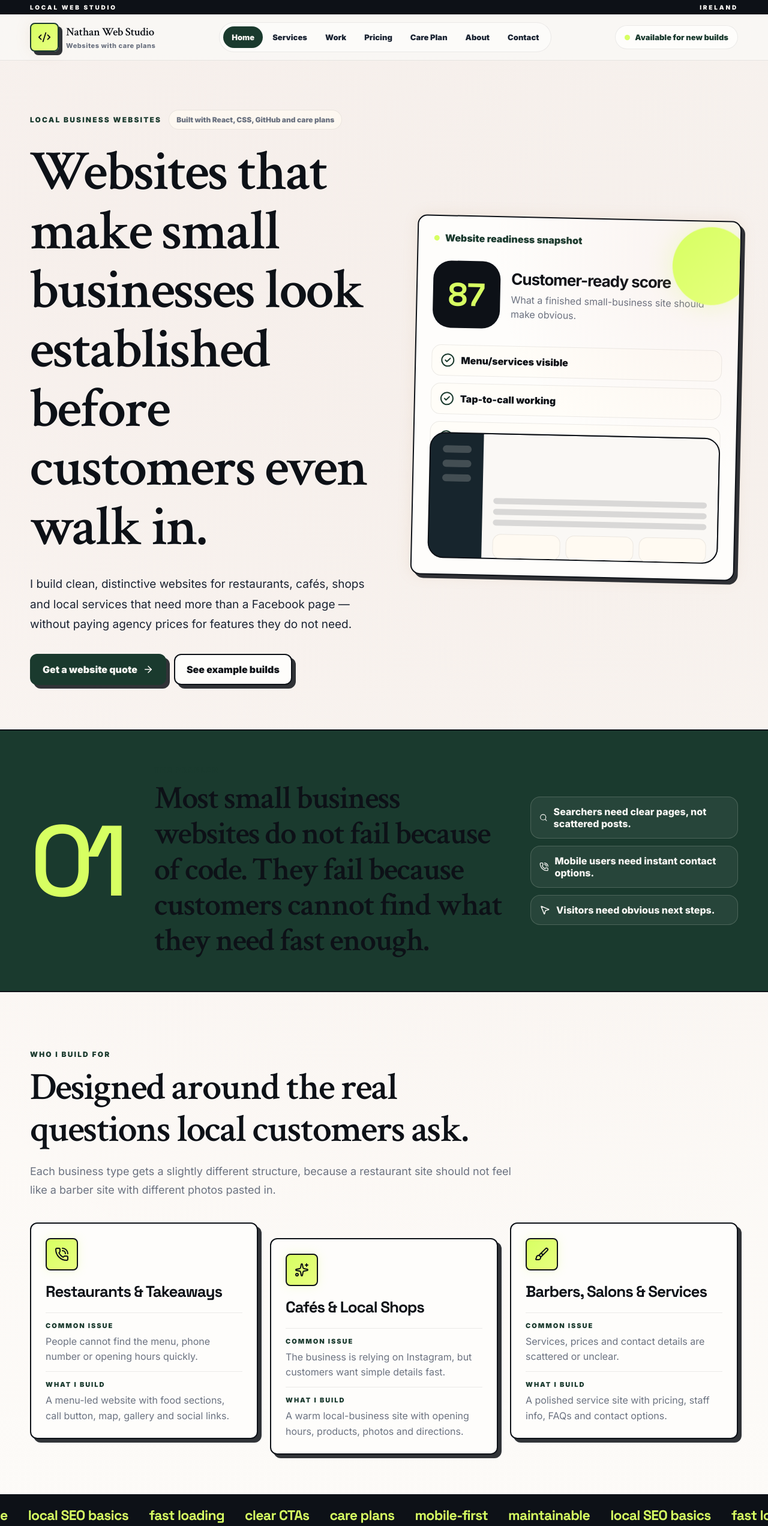
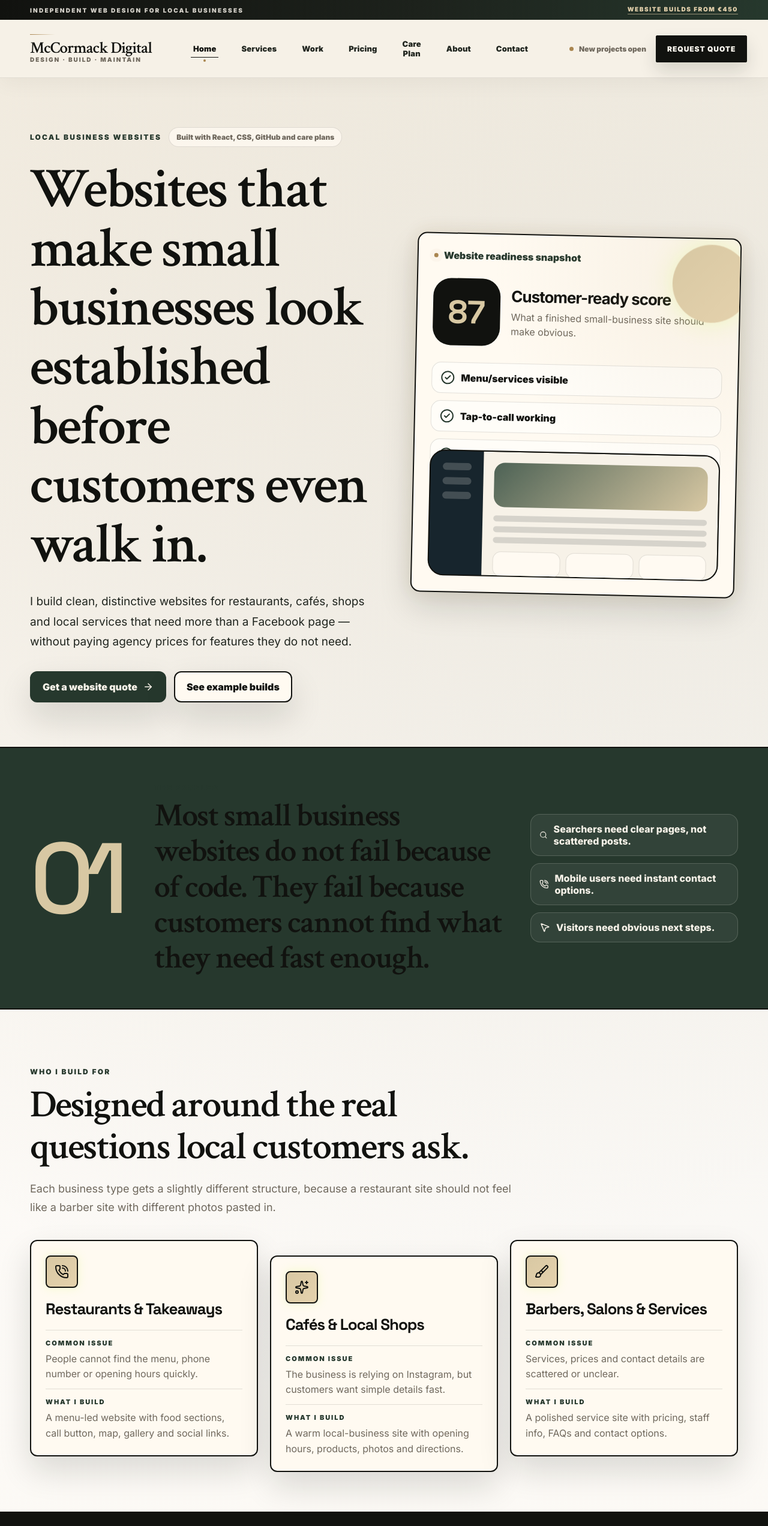
Before and after one commit to NathanMcCormack2/Nathan_Web, a React (Vite) app: page / in a window 1280 px wide. Shown: the top 2544 px of the page at 60% size. Built offline with nearby package versions, Linux system fonts and the light colour scheme.

Commit message:
imporvemnts

```diff
--- a/src/components/layout/Header.jsx
+++ b/src/components/layout/Header.jsx
@@ -1,20 +1,21 @@
-import { Code2, Menu, X } from 'lucide-react';
+import { Menu, X } from 'lucide-react';
 import { navLinks } from '../../data/siteData.js';
 
 export default function Header({ activePage, goToPage, mobileOpen, setMobileOpen }) {
   return (
     <header className="site-header">
-      <div className="header-rail" aria-hidden="true">
-        <span>LOCAL WEB STUDIO</span>
-        <span>IRELAND</span>
+      <div className="header-rail" aria-label="Studio notice">
+        <span>Independent web design for local businesses</span>
+        <button type="button" onClick={() => goToPage('pricing')}>
+          Website builds from €450
+        </button>
       </div>
 
       <div className="container header-inner">
         <button className="brand" onClick={() => goToPage('home')} aria-label="Go to homepage">
-          <span className="brand-mark"><Code2 size={22} /></span>
           <span className="brand-text">
-            <strong>Nathan Web Studio</strong>
-            <small>Websites with care plans</small>
+            <strong>McCormack Digital</strong>
+            <small>Design · Build · Maintain</small>
           </span>
         </button>
 
@@ -30,14 +31,21 @@ export default function Header({ activePage, goToPage, mobileOpen, setMobileOpen
           ))}
         </nav>
 
-        <button className="availability-pill" onClick={() => goToPage('contact')}>
-          <span className="pulse-dot" /> Available for new builds
-        </button>
+        <div className="header-actions">
+          <button className="availability-pill" onClick={() => goToPage('contact')}>
+            <span className="pulse-dot" /> New projects open
+          </button>
+
+          <button className="header-cta" onClick={() => goToPage('contact')}>
+            Request quote
+          </button>
+        </div>
 
         <button
           className="mobile-toggle"
           onClick={() => setMobileOpen(!mobileOpen)}
           aria-label="Toggle navigation"
+          aria-expanded={mobileOpen}
         >
           {mobileOpen ? <X size={22} /> : <Menu size={22} />}
         </button>
@@ -55,6 +63,10 @@ export default function Header({ activePage, goToPage, mobileOpen, setMobileOpen
                 {link.label}
               </button>
             ))}
+
+            <button className="mobile-quote-link" onClick={() => goToPage('contact')}>
+              Request a website quote
+            </button>
           </div>
         </div>
       )}
--- a/src/styles/global.css
+++ b/src/styles/global.css
@@ -1,29 +1,40 @@
 @import url('https://fonts.googleapis.com/css2?family=Inter:wght@400;500;600;700;800;900&family=Space+Grotesk:wght@500;600;700&family=Crimson+Text:wght@400;600&display=swap');
 
 :root {
-  --paper: #faf8f5;
-  --paper-2: #f0ebe3;
-  --ink: #0d1117;
-  --ink-2: #1a2332;
-  --muted: #6b7280;
-  --line: rgba(13, 17, 23, 0.08);
-  --panel: #fefdfb;
-  --forest: #1a3a2e;
-  --forest-dark: #0f2620;
-  --accent: #d4a574;
-  --accent-dark: #b8926a;
-  --accent-light: #e8c8a0;
-  --rose-gold: #c97a6f;
-  --copper: #c9825a;
-  --lime: #d7ff62;
-  --shadow: 0 20px 60px rgba(13, 17, 23, 0.08);
-  --subtle-shadow: 0 4px 12px rgba(13, 17, 23, 0.05);
-  --char-shadow: 6px 6px 0 rgba(13, 17, 23, 0.85);
-  --glow-soft: 0 0 24px rgba(196, 154, 108, 0.15);
-  --glow-accent: 0 0 32px rgba(201, 122, 111, 0.2);
+  --paper: #f7f2e8;
+  --paper-2: #ebe1d1;
+  --ink: #11120f;
+  --ink-2: #20251f;
+  --muted: #6f685d;
+  --line: rgba(17, 18, 15, 0.12);
+
+  --panel: #fffaf1;
+
+  --forest: #26382d;
+  --forest-dark: #15251d;
+
+  --accent: #a9854f;
+  --accent-dark: #7f6237;
+  --accent-light: #e5d2ad;
+
+  --rose-gold: #8f815f;
+  --copper: #947142;
+  --clay: #4d6255;
+
+  --lime: #d8c8a3;
+  --warm-accent: #a9854f;
+
+  --shadow: 0 28px 70px rgba(17, 18, 15, 0.11);
+  --subtle-shadow: 0 10px 28px rgba(17, 18, 15, 0.075);
+  --char-shadow: 0 24px 54px rgba(17, 18, 15, 0.14);
+
+  --glow-soft: 0 0 30px rgba(169, 133, 79, 0.14);
+  --glow-accent: 0 0 36px rgba(77, 98, 85, 0.14);
+
   --radius-xl: 24px;
   --radius-lg: 16px;
   --radius-md: 12px;
+
   font-family: Inter, ui-sans-serif, system-ui, -apple-system, BlinkMacSystemFont, "Segoe UI", sans-serif;
 }
 
@@ -33,9 +44,9 @@ body {
   margin: 0;
   color: var(--ink);
   background:
-    radial-gradient(circle at 8% 8%, rgba(201, 122, 111, 0.06), transparent 45%),
-    radial-gradient(circle at 92% 16%, rgba(168, 119, 93, 0.05), transparent 40%),
-    linear-gradient(180deg, var(--paper), #fdfbf8 40%, var(--paper));
+    radial-gradient(circle at 8% 8%, rgba(169, 133, 79, 0.055), transparent 44%),
+    radial-gradient(circle at 92% 16%, rgba(38, 56, 45, 0.05), transparent 42%),
+    linear-gradient(180deg, var(--paper), #fdfbf8 42%, var(--paper));
   position: relative;
 }
 body::before {
@@ -66,133 +77,246 @@ main { flex: 1; }
   position: sticky;
   top: 0;
   z-index: 100;
-  background: rgba(250, 248, 245, 0.88);
-  border-bottom: 1px solid var(--line);
-  backdrop-filter: blur(20px);
+  background: rgba(247, 242, 232, 0.9);
+  border-bottom: 1px solid rgba(17, 18, 15, 0.09);
+  backdrop-filter: blur(20px) saturate(1.08);
+  box-shadow: 0 10px 32px rgba(17, 18, 15, 0.045);
 }
+
 .header-rail {
   display: flex;
   justify-content: space-between;
-  padding: 6px max(18px, calc((100vw - 1180px) / 2));
-  background: var(--ink);
-  color: var(--paper);
+  align-items: center;
+  gap: 20px;
+  padding: 9px max(18px, calc((100vw - 1180px) / 2));
+  background: linear-gradient(90deg, var(--ink), #1d221c 55%, var(--forest));
+  color: rgba(255, 250, 241, 0.82);
   font-size: 10px;
-  font-weight: 900;
-  letter-spacing: 0.28em;
+  font-weight: 850;
+  letter-spacing: 0.22em;
   text-transform: uppercase;
 }
+
+.header-rail button {
+  border: 0;
+  border-bottom: 1px solid rgba(229, 210, 173, 0.58);
+  background: transparent;
+  color: var(--accent-light);
+  font-size: inherit;
+  font-weight: 900;
+  letter-spacing: 0.16em;
+  text-transform: uppercase;
+  padding: 0 0 2px;
+}
+
+.header-rail button:hover {
+  color: var(--panel);
+  border-bottom-color: var(--panel);
+}
+
 .header-inner {
-  min-height: 76px;
+  min-height: 96px;
   display: grid;
-  grid-template-columns: auto 1fr auto;
+  grid-template-columns: auto minmax(620px, 1fr) auto;
   align-items: center;
-  gap: 22px;
+  gap: 38px;
 }
+
 .brand {
   border: 0;
   background: transparent;
   color: var(--ink);
   display: inline-flex;
-  align-items: center;
-  gap: 12px;
+  flex-direction: column;
+  align-items: flex-start;
+  justify-content: center;
+  gap: 4px;
   padding: 0;
   text-align: left;
+  min-width: max-content;
 }
-.brand-mark {
-  width: 48px;
-  height: 48px;
-  display: grid;
-  place-items: center;
-  border: 2px solid var(--forest);
-  border-radius: 8px;
-  background: linear-gradient(135deg, var(--lime), #e8ff80);
-  box-shadow: var(--char-shadow), var(--glow-soft);
-  position: relative;
-  overflow: hidden;
+
+.brand::before {
+  content: "";
+  width: 42px;
+  height: 1px;
+  margin-bottom: 5px;
+  background: linear-gradient(90deg, var(--accent), transparent);
 }
-.brand-mark::after {
-  content: "";
-  position: absolute;
-  inset: -50%;
-  background: linear-gradient(45deg, transparent 30%, rgba(255,255,255,0.2) 50%, transparent 70%);
-  opacity: 0;
-  transition: opacity 0.4s;
-}
-.brand-mark:hover::after {
-  opacity: 1;
-  animation: shimmer 0.6s;
-}
-.brand-text strong {
+
+.brand-text strong,
+.brand-main {
   display: block;
   font-family: "Crimson Text", Georgia, serif;
-  font-size: 19px;
+  font-size: 27px;
   font-weight: 600;
-  letter-spacing: -0.02em;
+  line-height: 0.95;
+  letter-spacing: -0.035em;
 }
-.brand-text small {
+
+.brand-text small,
+.brand-kicker {
   display: block;
-  margin-top: 3px;
   color: var(--muted);
-  font-weight: 800;
-  font-size: 11px;
-  letter-spacing: 0.05em;
+  font-size: 10px;
+  font-weight: 900;
+  letter-spacing: 0.2em;
+  text-transform: uppercase;
 }
+
+.brand-mark,
+.brand-monogram,
+.brand-mark::before,
+.brand-mark::after,
+.brand-mark svg {
+  display: none;
+}
+
 .desktop-nav {
   justify-self: center;
   display: flex;
   align-items: center;
-  gap: 2px;
-  padding: 6px;
-  border: 1px solid var(--line);
-  border-radius: 999px;
-  background: rgba(254, 253, 251, 0.72);
+  gap: 34px;
+  padding: 0 28px;
+  min-width: 560px;
+  justify-content: center;
 }
+
 .nav-link {
   position: relative;
   border: 0;
   background: transparent;
   color: var(--ink-2);
-  padding: 10px 14px;
+  padding: 12px 4px;
+  font-size: 13px;
+  font-weight: 850;
+  letter-spacing: 0.01em;
+  transition:
+    color 0.22s ease,
+    transform 0.22s ease;
+}
+
+.nav-index {
+  display: none;
+}
+
+.nav-link::before {
+  content: "";
+  position: absolute;
+  left: 0;
+  right: 0;
+  bottom: 5px;
+  height: 1px;
+  background: rgba(169, 133, 79, 0.5);
+  transform: scaleX(0);
+  transform-origin: left;
+  transition: transform 0.24s ease;
+}
+
+.nav-link::after {
+  content: "";
+  position: absolute;
+  left: 50%;
+  bottom: -2px;
+  width: 4px;
+  height: 4px;
   border-radius: 999px;
-  font-size: 13px;
-  font-weight: 900;
-  transition: all 0.25s ease;
+  background: var(--accent);
+  opacity: 0;
+  transform: translateX(-50%) scale(0.5);
+  transition: opacity 0.22s ease, transform 0.22s ease;
 }
+
+.nav-link:hover:not(.is-active) {
+  color: var(--ink);
+  background: transparent;
+  transform: translateY(-1px);
+}
+
+.nav-link:hover::before {
+  transform: scaleX(1);
+}
+
 .nav-link.is-active {
-  background: var(--forest);
-  color: var(--paper);
+  background: transparent;
+  color: var(--ink);
+  box-shadow: none;
 }
-.nav-link:hover:not(.is-active) {
-  color: var(--forest);
+
+.nav-link.is-active::before {
+  transform: scaleX(1);
+  background: var(--ink);
 }
+
+.nav-link.is-active::after {
+  opacity: 1;
+  transform: translateX(-50%) scale(1);
+}
+
+.header-actions {
+  justify-self: end;
+  display: flex;
+  align-items: center;
+  gap: 16px;
+}
+
 .availability-pill {
   display: inline-flex;
   align-items: center;
-  gap: 8px;
-  border: 1px solid var(--line);
-  background: var(--panel);
-  color: var(--forest);
+  gap: 9px;
+  border: 0;
+  background: transparent;
+  color: var(--muted);
+  border-radius: 0;
+  padding: 0;
+  font-size: 12px;
+  font-weight: 850;
+  white-space: nowrap;
+  box-shadow: none;
+  transition: color 0.22s ease;
+}
+
+.availability-pill:hover {
+  border-color: transparent;
+  background: transparent;
+  color: var(--ink);
+  transform: none;
+}
+
+.header-cta {
+  border: 1px solid var(--ink);
+  background: var(--ink);
+  color: var(--panel);
+  border-radius: 2px;
+  padding: 14px 18px;
+  font-size: 12px;
+  font-weight: 950;
+  letter-spacing: 0.08em;
+  text-transform: uppercase;
+  white-space: nowrap;
+  box-shadow: 0 14px 30px rgba(17, 18, 15, 0.14);
+  transition: transform 0.22s ease, box-shadow 0.22s ease, background 0.22s ease, border-color 0.22s ease;
+}
+
+.header-cta:hover {
+  background: var(--forest);
+  border-color: var(--forest);
+  box-shadow: 0 16px 34px rgba(38, 56, 45, 0.2);
+  transform: translateY(-2px);
+}
+
+.pulse-dot {
+  width: 7px;
+  height: 7px;
   border-radius: 999px;
-  padding: 11px 15px;
-  font-size: 13px;
-  font-weight: 900;
-  transition: all 0.3s ease;
+  background: var(--accent);
+  box-shadow: 0 0 0 0 rgba(169, 133, 79, 0.48);
+  animation: pulse 1.9s infinite;
 }
-.availability-pill:hover {
-  border-color: var(--forest);
-  background: var(--paper-2);
-}
-.pulse-dot {
-  width: 9px;
-  height: 9px;
-  border-radius: 999px;
-  background: var(--lime);
-  box-shadow: 0 0 0 0 rgba(215, 255, 98, 0.7);
-  animation: pulse 1.8s infinite;
-}
+
 @keyframes pulse {
-  70% { box-shadow: 0 0 0 8px rgba(215, 255, 98, 0); }
-  100% { box-shadow: 0 0 0 0 rgba(215, 255, 98, 0); }
+  70% { box-shadow: 0 0 0 8px rgba(169, 133, 79, 0); }
+  100% { box-shadow: 0 0 0 0 rgba(169, 133, 79, 0); }
 }
 
 @keyframes float {
@@ -206,14 +330,76 @@ main { flex: 1; }
 }
 
 @keyframes glow-pulse {
-  0%, 100% { box-shadow: 0 0 24px rgba(201, 122, 111, 0.15); }
-  50% { box-shadow: 0 0 40px rgba(201, 122, 111, 0.25); }
+  0%, 100% { box-shadow: 0 0 24px rgba(169, 133, 79, 0.12); }
+  50% { box-shadow: 0 0 40px rgba(169, 133, 79, 0.2); }
 }
-.mobile-toggle { display: none; border: 2px solid var(--ink); background: var(--panel); border-radius: 14px; padding: 10px; box-shadow: var(--char-shadow); }
-.mobile-nav-wrap { border-top: 1px solid var(--line); background: var(--paper); padding: 14px 0; }
-.mobile-nav { display: grid; gap: 8px; }
-.mobile-nav-link { border: 1px solid var(--line); background: var(--panel); color: var(--ink); border-radius: 16px; padding: 14px; text-align: left; font-weight: 900; transition: all 0.25s ease; }
-.mobile-nav-link.is-active { background: var(--forest); color: var(--paper); }
+
+.mobile-toggle {
+  display: none;
+  border: 1px solid rgba(17, 18, 15, 0.18);
+  background: rgba(255, 250, 241, 0.9);
+  color: var(--ink);
+  border-radius: 2px;
+  padding: 12px;
+  box-shadow: 0 12px 26px rgba(17, 18, 15, 0.08);
+}
+
+.mobile-nav-wrap {
+  border-top: 1px solid var(--line);
+  background: rgba(247, 242, 232, 0.98);
+  padding: 14px 0 18px;
+  box-shadow: 0 18px 40px rgba(17, 18, 15, 0.08);
+}
+
+.mobile-nav {
+  display: grid;
+  gap: 0;
+}
+
+.mobile-nav-link {
+  border: 0;
+  border-bottom: 1px solid var(--line);
+  background: transparent;
+  color: var(--ink);
+  border-radius: 0;
+  padding: 18px 0;
+  text-align: left;
+  font-weight: 950;
+  letter-spacing: 0.08em;
+  text-transform: uppercase;
+  display: flex;
+  align-items: center;
+  gap: 12px;
+  transition: color 0.22s ease;
+}
+
+.mobile-nav-link span {
+  display: none;
+}
+
+.mobile-nav-link.is-active {
+  background: transparent;
+  color: var(--accent-dark);
+  border-color: var(--line);
+}
+
+.mobile-nav-link.is-active span {
+  display: none;
+}
+
+.mobile-quote-link {
+  margin-top: 18px;
+  border: 1px solid var(--ink);
+  background: var(--ink);
+  color: var(--panel);
+  border-radius: 2px;
+  padding: 16px;
+  text-align: center;
+  font-weight: 950;
+  letter-spacing: 0.08em;
+  text-transform: uppercase;
+  box-shadow: 0 14px 30px rgba(17, 18, 15, 0.14);
+}
 
 /* Buttons and shared */
 .btn {
@@ -372,7 +558,7 @@ main { flex: 1; }
   content: "";
   position: absolute;
   inset: 0;
-  background: radial-gradient(circle at 90% 10%, rgba(201, 122, 111, 0.08) 0%, transparent 50%);
+  background: radial-gradient(circle at 90% 10%, rgba(169, 133, 79, 0.08) 0%, transparent 50%);
   pointer-events: none;
 }
 .audit-board::after {
@@ -382,7 +568,7 @@ main { flex: 1; }
   width: 130px;
   height: 130px;
   border-radius: 999px;
-  background: linear-gradient(135deg, var(--lime), #e8ff80);
+  background: linear-gradient(135deg, var(--lime), #e5d2ad);
   z-index: 0;
   box-shadow: 0 0 40px rgba(215, 255, 98, 0.3);
   animation: float 4s ease-in-out infinite;
@@ -443,7 +629,7 @@ main { flex: 1; }
 .mini-site-sidebar { background: #17252d; padding: 20px; display: grid; align-content: start; gap: 12px; }
 .mini-site-sidebar span { height: 12px; border-radius: 999px; background: rgba(245, 240, 232, 0.2); }
 .mini-site-main { background: var(--paper); padding: 18px; }
-.mini-site-hero { height: 74px; border-radius: 18px; background: linear-gradient(135deg, var(--clay), #f1b27e); }
+.mini-site-hero { height: 74px; border-radius: 18px; background: linear-gradient(135deg, var(--clay), #d8c8a3); }
 .mini-site-lines { display: grid; gap: 8px; margin-top: 14px; }
 .mini-site-lines span { height: 10px; border-radius: 999px; background: rgba(16, 24, 32, 0.14); }
 .mini-site-cards { display: grid; grid-template-columns: repeat(3, 1fr); gap: 9px; margin-top: 14px; }
@@ -492,7 +678,7 @@ main { flex: 1; }
   content: "";
   position: absolute;
   inset: 0;
-  background: linear-gradient(135deg, transparent 0%, rgba(201, 122, 111, 0.05) 100%);
+  background: linear-gradient(135deg, transparent 0%, rgba(169, 133, 79, 0.05) 100%);
   opacity: 0;
   transition: opacity 0.3s;
 }
@@ -511,7 +697,7 @@ main { flex: 1; }
   display: grid;
   place-items: center;
   border-radius: 8px;
-  background: linear-gradient(135deg, var(--lime), #e8ff80);
+  background: linear-gradient(135deg, var(--lime), #e5d2ad);
   border: 2px solid var(--ink);
   box-shadow: 0 0 16px rgba(215, 255, 98, 0.25);
   transition: all 0.3s ease;
@@ -630,7 +816,7 @@ main { flex: 1; }
   content: "";
   position: absolute;
   inset: 0;
-  background: linear-gradient(135deg, transparent 0%, rgba(201, 122, 111, 0.03) 100%);
+  background: linear-gradient(135deg, transparent 0%, rgba(169, 133, 79, 0.03) 100%);
   opacity: 0;
   transition: opacity 0.3s;
 }
@@ -744,7 +930,7 @@ main { flex: 1; }
   top: 132px;
   border: 2px solid var(--ink);
   border-radius: 12px;
-  background: linear-gradient(135deg, var(--lime), #e8ff80);
+  background: linear-gradient(135deg, var(--lime), #e5d2ad);
   padding: 28px;
   box-shadow: var(--char-shadow), var(--glow-soft);
   animation: glow-pulse 3s ease-in-out infinite;
@@ -768,7 +954,7 @@ main { flex: 1; }
   content: "";
   position: absolute;
   inset: 0;
-  background: linear-gradient(135deg, transparent 0%, rgba(201, 122, 111, 0.03) 100%);
+  background: linear-gradient(135deg, transparent 0%, rgba(169, 133, 79, 0.03) 100%);
   opacity: 0;
   transition: opacity 0.3s;
 }
@@ -803,7 +989,7 @@ main { flex: 1; }
 .value-comparison { display: grid; grid-template-columns: 1fr 1fr; gap: 20px; padding-bottom: 88px; }
 .comparison-card { border-radius: 12px; padding: 30px; border: 2px solid var(--ink); transition: all 0.3s ease; }
 .comparison-card.bad { background: #eaded0; }
-.comparison-card.good { background: linear-gradient(135deg, var(--lime), #e8ff80); box-shadow: var(--char-shadow), var(--glow-soft); }
+.comparison-card.good { background: linear-gradient(135deg, var(--lime), #e5d2ad); box-shadow: var(--char-shadow), var(--glow-soft); }
 .comparison-card:hover {
   transform: translateY(-4px);
 }
@@ -838,7 +1024,7 @@ main { flex: 1; }
   content: "";
   position: absolute;
   inset: 0;
-  background: radial-gradient(circle at 90% 10%, rgba(201, 122, 111, 0.1) 0%, transparent 50%);
+  background: radial-gradient(circle at 90% 10%, rgba(169, 133, 79, 0.1) 0%, transparent 50%);
   pointer-events: none;
 }
 .dashboard-topbar { display: flex; align-items: center; gap: 8px; padding: 18px 24px; border-bottom: 1px solid rgba(245,240,232,.12); }
@@ -876,7 +1062,7 @@ main { flex: 1; }
   align-items: start;
   border: 2px solid var(--ink);
   border-radius: 16px;
-  background: linear-gradient(135deg, var(--lime), #e8ff80);
+  background: linear-gradient(135deg, var(--lime), #e5d2ad);
   padding: 38px;
   margin-bottom: 88px;
   box-shadow: var(--char-shadow), var(--glow-soft);
@@ -938,12 +1124,12 @@ main { flex: 1; }
   content: "";
   position: absolute;
   inset: 0;
-  background: linear-gradient(135deg, transparent 0%, rgba(201, 122, 111, 0.04) 100%);
+  background: linear-gradient(135deg, transparent 0%, rgba(169, 133, 79, 0.04) 100%);
   opacity: 0;
   transition: opacity 0.3s;
 }
 .credibility-grid article:nth-child(2) {
-  background: linear-gradient(135deg, var(--lime), #e8ff80);
+  background: linear-gradient(135deg, var(--lime), #e5d2ad);
   transform: translateY(22px);
   box-shadow: var(--char-shadow), var(--glow-soft);
   animation: glow-pulse 3s ease-in-out infinite;
@@ -980,7 +1166,7 @@ main { flex: 1; }
   content: "";
   position: absolute;
   inset: 0;
-  background: radial-gradient(circle at 90% 10%, rgba(201, 122, 111, 0.04) 0%, transparent 50%);
+  background: radial-gradient(circle at 90% 10%, rgba(169, 133, 79, 0.04) 0%, transparent 50%);
   pointer-events: none;
 }
 .form-row { display: grid; grid-template-columns: 1fr 1fr; gap: 16px; }
@@ -1032,10 +1218,10 @@ main { flex: 1; }
 .footer-contact-card p { color: rgba(245,240,232,.7); line-height: 1.6; }
 .footer-contact-card a { color: var(--lime); font-weight: 950; }
 
-@media (max-width: 1100px) {
-  .desktop-nav, .availability-pill { display: none; }
+@media (max-width: 1120px) {
+  .desktop-nav, .header-actions { display: none; }
   .mobile-toggle { display: inline-grid; place-items: center; justify-self: end; }
-  .header-inner { grid-template-columns: auto 1fr; }
+  .header-inner { grid-template-columns: auto 1fr; min-height: 84px; }
   .hero-grid-redesign,
   .service-system-section,
   .pricing-layout-section,
```
